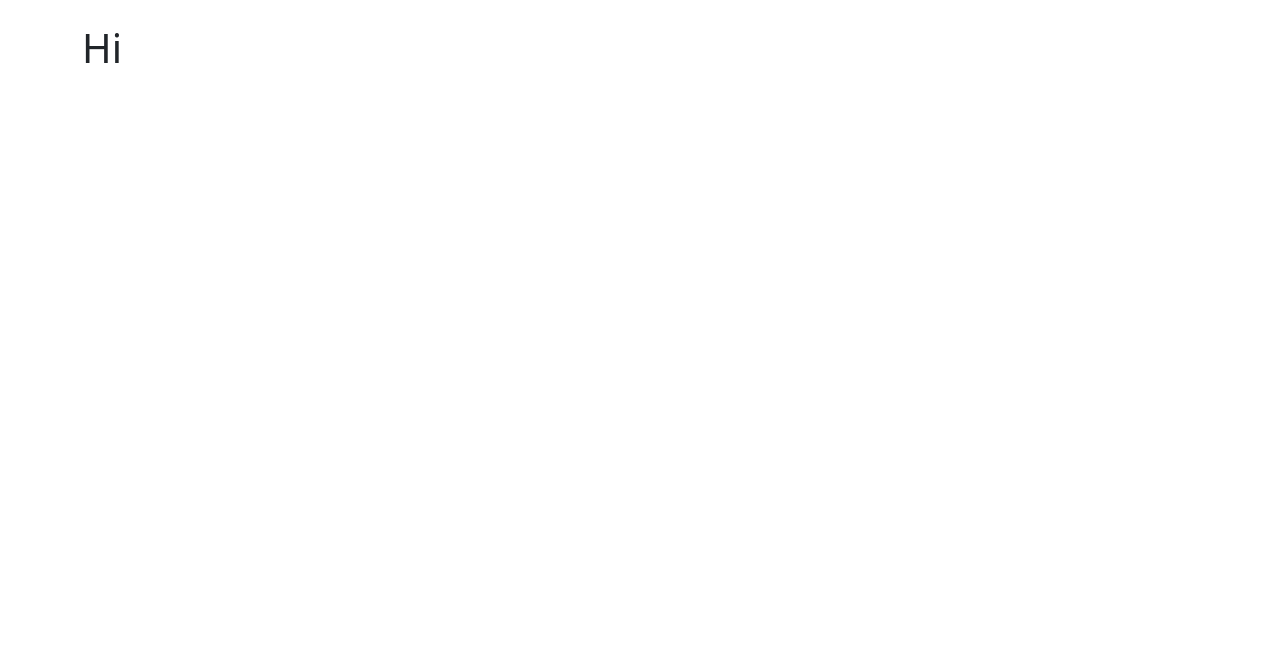
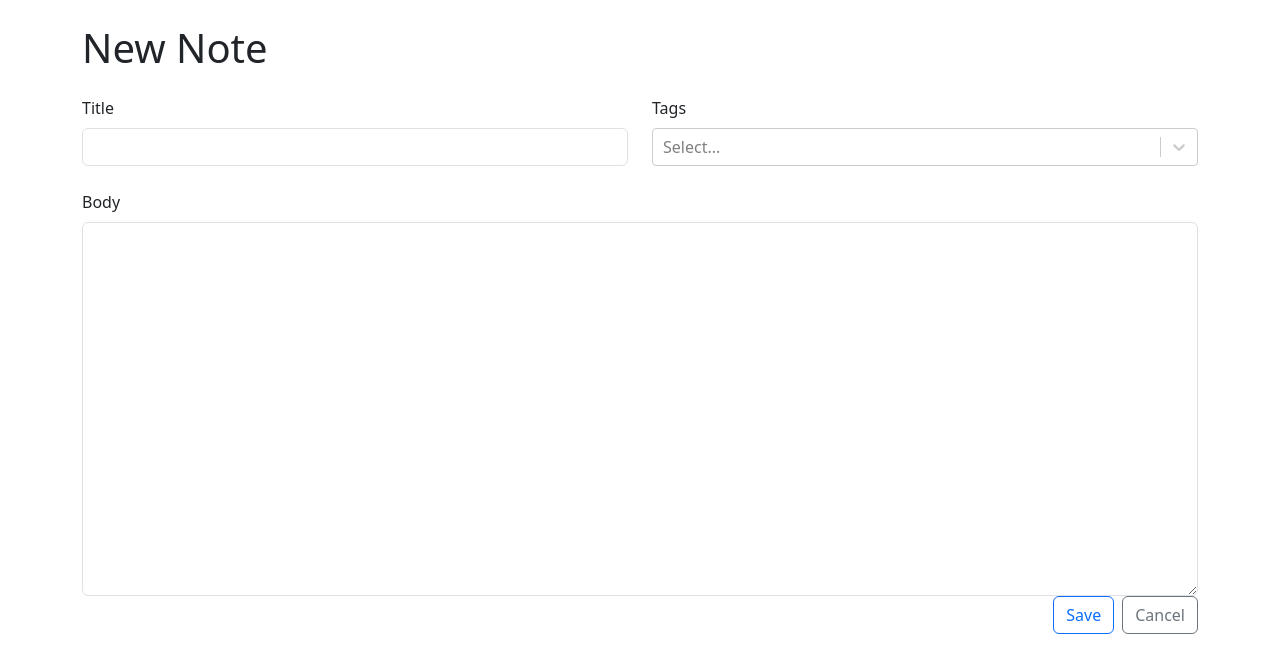
Before and after one commit to jingcheng-wang-2010/my-notes, a React (Vite) app: page /new in a window 1280 px wide. Shown: the top 672 px of the page. Built offline with nearby package versions, Linux system fonts and the light colour scheme.

Commit message:
create new note and tags complete

```diff
--- a/package.json
+++ b/package.json
@@ -14,11 +14,14 @@
     "react": "^18.2.0",
     "react-bootstrap": "^2.10.1",
     "react-dom": "^18.2.0",
-    "react-router-dom": "^6.22.0"
+    "react-router-dom": "^6.22.0",
+    "react-select": "^5.8.0",
+    "uuid": "^9.0.1"
   },
   "devDependencies": {
     "@types/react": "^18.2.55",
     "@types/react-dom": "^18.2.19",
+    "@types/uuid": "^9.0.8",
     "@typescript-eslint/eslint-plugin": "^6.21.0",
     "@typescript-eslint/parser": "^6.21.0",
     "@vitejs/plugin-react": "^4.2.1",
--- a/src/App.tsx
+++ b/src/App.tsx
@@ -2,13 +2,61 @@
 import { Container } from "react-bootstrap"
 import { Routes, Route, Navigate } from "react-router-dom"
 import { NewNote } from "./NewNote"
+import { useLocalStorage } from "./useLocalStorage"
+import { useMemo } from "react"
+import { v4 as uuidV4} from "uuid"
+import { NoteList } from "./NoteList"
+
+export type Note = {
+  id: string
+} & NoteData
+
+export type RawNote = {
+  id: string
+} & RawNoteData
+
+export type RawNoteData = {
+  title: string
+  markdown: string
+  tagIds: string[]
+}
+
+export type NoteData = {
+  title: string
+  markdown: string
+  tags: Tag[]
+}
+
+export type Tag = {
+  id: string
+  label: string
+}
 
 function App() {
+  const [notes, setNotes] = useLocalStorage<RawNote[]>("NOTES", [])
+  const [tags, setTags] = useLocalStorage<Tag[]>("TAGS", [])
+
+  const notesWithTags = useMemo(() => {
+    return notes.map(note => {
+      return { ...note, tags: tags.filter(tag => note.tagIds.includes(tag.id))}
+    })
+  }, [notes, tags])
+
+  function onCreateNote({ tags, ...data }: NoteData) {
+    setNotes(prevNotes => {
+      return [...prevNotes, { ...data, id: uuidV4(), tagIds: tags.map(tag => tag.id) }]
+    })
+  }
+
+  function addTag(tag: Tag) {
+    setTags(prev => [...prev, tag])
+  }
+
   return (
   <Container className="my-4">
     <Routes>
-      <Route path="/" element={<h1>Home</h1>} />
-      <Route path="/new" element={<NewNote />} />
+      <Route path="/" element={<NoteList />} />
+      <Route path="/new" element={<NewNote onSubmit={onCreateNote} onAddTag={addTag} availableTags={tags} />} />
       <Route path="/:id">
         <Route index element={<h1>Show</h1>} />
         <Route path="edit" element={<h1>Edit</h1>} />
--- a/src/NewNote.tsx
+++ b/src/NewNote.tsx
@@ -1,3 +1,17 @@
-export function NewNote() {
-    return <h1>Hi</h1>
+import { NoteData, Tag } from "./App"
+import { NoteForm } from "./NoteForm"
+
+type NewNoteProps = {
+    onSubmit: (data: NoteData) => void
+    onAddTag: (tag: Tag) => void
+    availableTags: Tag[]
 }
+
+export function NewNote({ onSubmit, onAddTag, availableTags }: NewNoteProps ) {
+    return (
+        <>
+            <h1 className="mb-4">New Note</h1>
+            <NoteForm onSubmit={onSubmit} onAddTag={onAddTag} availableTags={availableTags} />
+        </>
+    )
+}
--- /dev/null
+++ b/src/NoteForm.tsx
@@ -0,0 +1,82 @@
+import { FormEvent, useRef, useState } from "react";
+import { Button, Col, Form, Row, Stack } from "react-bootstrap";
+import { Link, useNavigate } from "react-router-dom";
+import CreatableReactSelect from "react-select/creatable"
+import { NoteData, Tag } from "./App";
+import { v4 as uuidV4} from "uuid"
+
+type NoteFormProps = {
+    onSubmit: (data: NoteData) => void
+    onAddTag: (tag: Tag) => void
+    availableTags: Tag[]
+}
+
+export function NoteForm({ onSubmit, onAddTag, availableTags }: NoteFormProps) {
+    const titleRef = useRef<HTMLInputElement>(null)
+    const markdownRef = useRef<HTMLTextAreaElement>(null)
+    const [selectedTags, setSelectedTags] = useState<Tag[]>([])
+    const navigate = useNavigate()
+
+    function handleSubmit(e: FormEvent) {
+        e.preventDefault()
+
+        onSubmit({
+            title: titleRef.current!.value,
+            markdown: markdownRef.current!.value,
+            tags: selectedTags
+        })
+
+        navigate("..")
+    }
+
+
+    return (
+        <Form onSubmit={handleSubmit}>
+            <Stack gap={4}>
+                <Row>
+                    <Col>
+                        <Form.Group controlId="title">
+                            <Form.Label>Title</Form.Label>
+                            <Form.Control ref={titleRef} required />
+                        </Form.Group>
+                    </Col>
+                    <Col>
+                        <Form.Group controlId="tags">
+                            <Form.Label>Tags</Form.Label>
+                            <CreatableReactSelect
+                            onCreateOption={label => {
+                                const newTag = { id: uuidV4(), label }
+                                onAddTag(newTag)
+                                setSelectedTags(prev => [...prev, newTag])
+                            }}
+                            value={selectedTags.map(tag => {
+                                return { label: tag.label, value: tag.id}
+                            })}
+                            options={availableTags.map(tag => {
+                                return { label: tag.label, value: tag.id }
+                            })}
+                            onChange={tags => {
+                                setSelectedTags(tags.map(tag => {
+                                    return { label: tag.label, id: tag.value }
+                                }))
+                            }}
+                            isMulti />
+                        </Form.Group>
+                    </Col>
+                </Row>
+                <Row>
+                    <Form.Group controlId="markdown">
+                        <Form.Label>Body</Form.Label>
+                        <Form.Control required as="textarea" ref={markdownRef} rows={15} />
+                    </Form.Group>
+                </Row>
+            </Stack>
+            <Stack direction="horizontal" gap={2} className="justify-content-end">
+                <Button type="submit" variant="outline-primary">Save</Button>
+                <Link to="..">
+                    <Button type="button" variant="outline-secondary">Cancel</Button>
+                </Link>
+            </Stack>
+        </Form>
+    )
+}
--- /dev/null
+++ b/src/useLocalStorage.tsx
@@ -0,0 +1,22 @@
+import { useEffect, useState } from "react";
+
+export function useLocalStorage<T>(key: string, initialValue: T | (() => T)) {
+    const [value, setValue] = useState<T>(() => {
+        const jsonValue = localStorage.getItem(key)
+        if (jsonValue == null) {
+            if (typeof initialValue === "function") {
+                return (initialValue as () => T)()
+            } else {
+                return initialValue
+            }
+        } else {
+            return JSON.parse(jsonValue)
+        }
+    })
+
+    useEffect(() => {
+        localStorage.setItem(key, JSON.stringify(value))
+    }, [value, key])
+
+    return [value, setValue] as [T, typeof setValue]
+}
```
Also changed, not shown: 1 other file (tests, documents, lock files or other folders).
